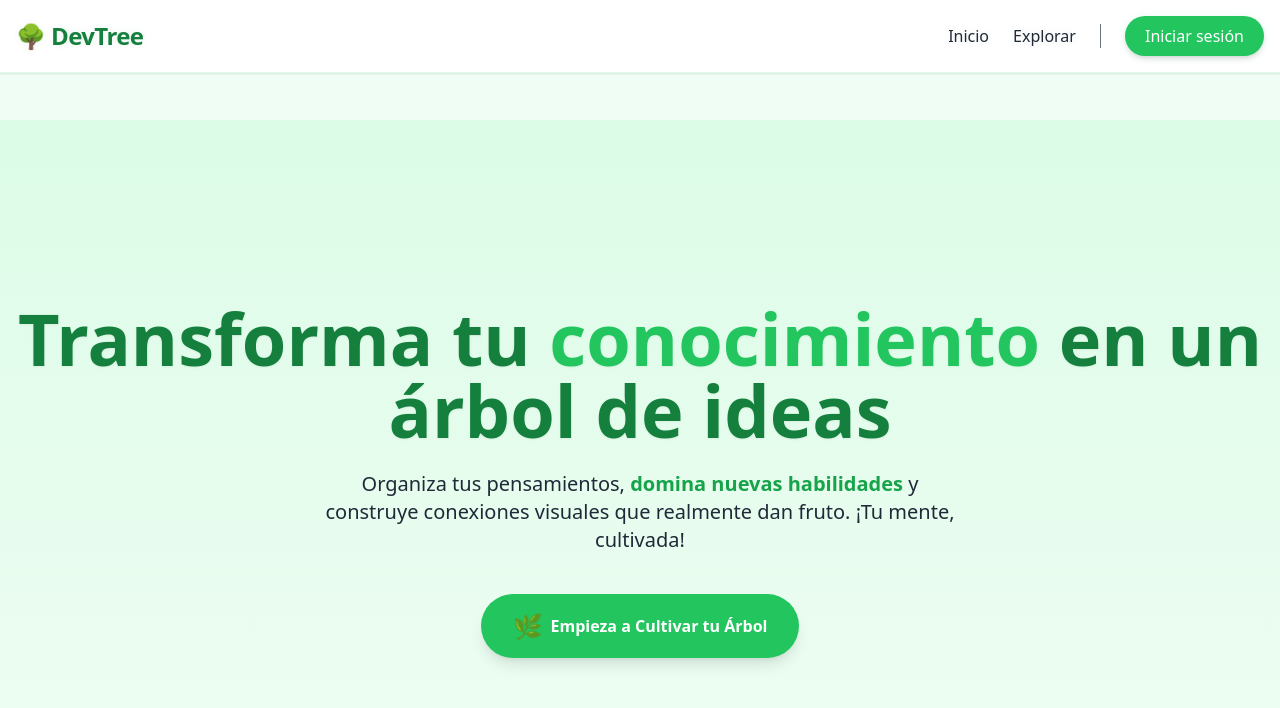
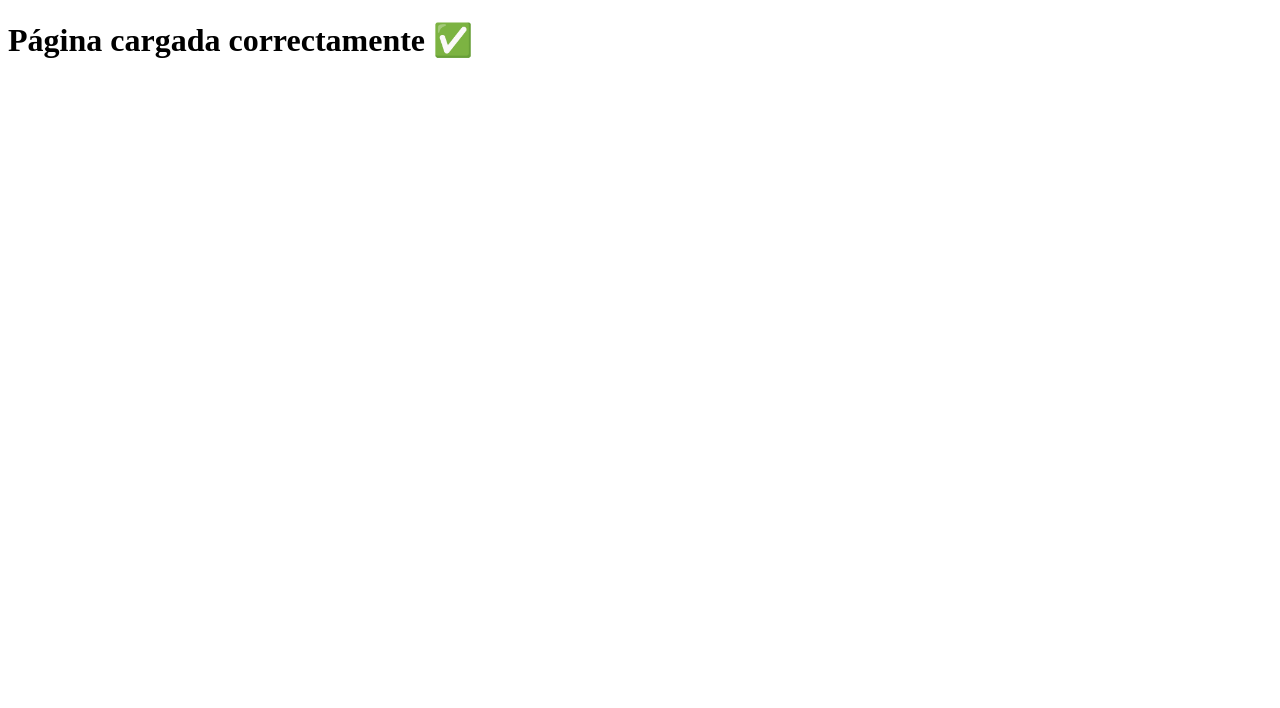
Before and after one commit to CXarlosss/Node-Express-React-Next, a Next.js app in the folder DEVTREE/devtree-frontend/: page / in a window 1280 px wide. Shown: the top 708 px of the page. Built offline with nearby package versions, Linux system fonts and the light colour scheme.

Commit message:
refactor: eliminar componentes Header y Hero en layout y page, simplificar estructura

```diff
--- a/DEVTREE/devtree-frontend/src/app/layout.tsx
+++ b/DEVTREE/devtree-frontend/src/app/layout.tsx
@@ -1,10 +1,5 @@
 // src/app/layout.tsx
-import { Header } from "../components/layout/Header"; // Importa tu componente Header
-import "../styles/tailwind.css"; // Asegúrate de que esta ruta sea correcta
-import type { Metadata } from 'next';
-
-// Opcional: Define los metadatos de tu aplicación aquí
-export const metadata: Metadata = {
+export const metadata = {
   title: 'DevTree',
   description: 'Tu plataforma para crear y explorar árboles de conocimiento.',
 };
@@ -12,14 +7,8 @@ export const metadata: Metadata = {
 export default function RootLayout({ children }: { children: React.ReactNode }) {
   return (
     <html lang="es">
-      <body className="bg-primary-green-light text-custom-gray-dark font-sans antialiased">
-        {/* Tu Header se renderizará aquí, por encima de todo el contenido de la página */}
-        <Header />
-
-
-        <div className="pt-10 min-h-screen">
-          {children}
-        </div>
+      <body>
+        {children}
       </body>
     </html>
   );
--- a/DEVTREE/devtree-frontend/src/app/page.tsx
+++ b/DEVTREE/devtree-frontend/src/app/page.tsx
@@ -1,14 +1,4 @@
-import { Header } from "../components/layout/Header";
-import { Hero } from "../components/layout/Hero";
-import "../styles/tailwind.css"; // Asegúrate de que esta ruta sea correcta
-
+// src/app/page.tsx
 export default function Home() {
-  return (
-    <>
-      <Header />
-      <main className="pt-20 bg-primary-green-lighter min-h-screen"> {/* Fondo ligero y altura mínima */}
-        <Hero />
-      </main>
-    </>
-  );
+  return <h1>Página cargada correctamente ✅</h1>;
 }
```
Also changed, not shown: 2 other files (tests, documents, lock files or other folders).
